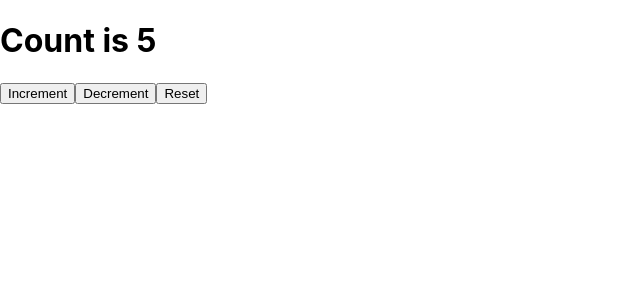
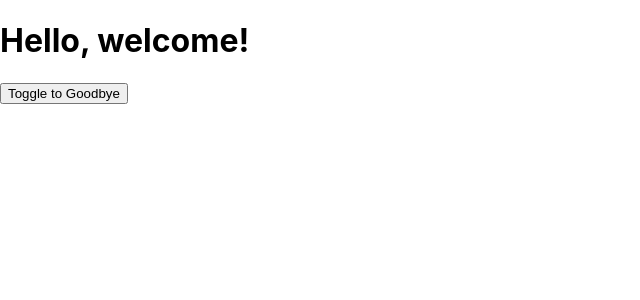
Before and after one commit to Riktha-L/My-app, a React (Create React App) app: page / in a window 1280 px wide. Shown: the top 300 px of the page, without its empty margins (0-640 px from the left). Built offline with nearby package versions, Linux system fonts and the light colour scheme.

Commit message:
Hooks in class compoenent

```diff
--- a/src/App.js
+++ b/src/App.js
@@ -1,9 +1,8 @@
 import React from 'react';
-import Counter from './Components/Hooks/Increment';
+import ToggleMessage from './Components/ToggleMessage';
 function App() {
   return (
-    <Counter />
-
+    <ToggleMessage />
   )
 }
 
--- /dev/null
+++ b/src/Components/ToggleMessage.js
@@ -0,0 +1,23 @@
+import React from "react";
+import { useState } from "react";
+function ToggleMessage() {
+  const [message,setmessage]=useState("Hello, welcome!");
+  const [isToggled, setIsToggled] = useState(true);
+  const ToggleMessage=()=>{
+    setIsToggled(!isToggled);
+    if(isToggled){
+      setmessage("Goodbye, see you again!");
+    }else{
+      setmessage("Hello, welcome!");
+    }
+  }
+  return (
+    <div>
+      <h1>{message}</h1>
+      <button onClick={ToggleMessage}>
+        {isToggled ? "Toggle to Goodbye" : "Toggle to Hello"}
+      </button>
+    </div>
+  );
+}
+export default ToggleMessage;
```
Also changed, not shown: src/Components/Hooks/Bike.js (added, +19 -0 lines), src/Components/Hooks/Message.js (added, +23 -0 lines).
